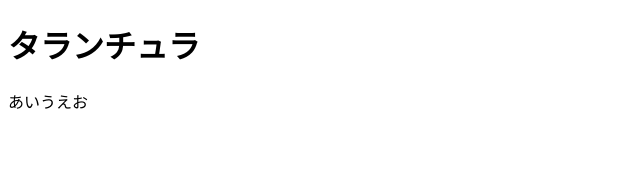
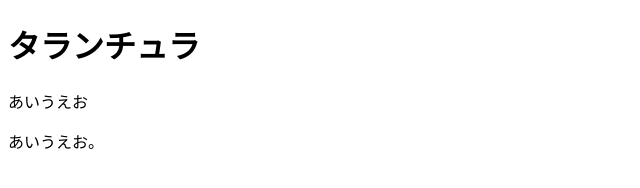
Before and after one commit to Noa-Tokashiki/ZeroPlus_1, a plain HTML site: page index.html in a window 1280 px wide. Shown: the full height of the page, 0-640 px from the left. Drawn offline with Linux system fonts and the light colour scheme.

Commit message:
あいうえお追加

```diff
--- a/index.html
+++ b/index.html
@@ -14,6 +14,8 @@
 
       <header>あいうえお</header>
 
+      <p>あいうえお。</p>
+
     </main>
   </body>
 </html>
```
